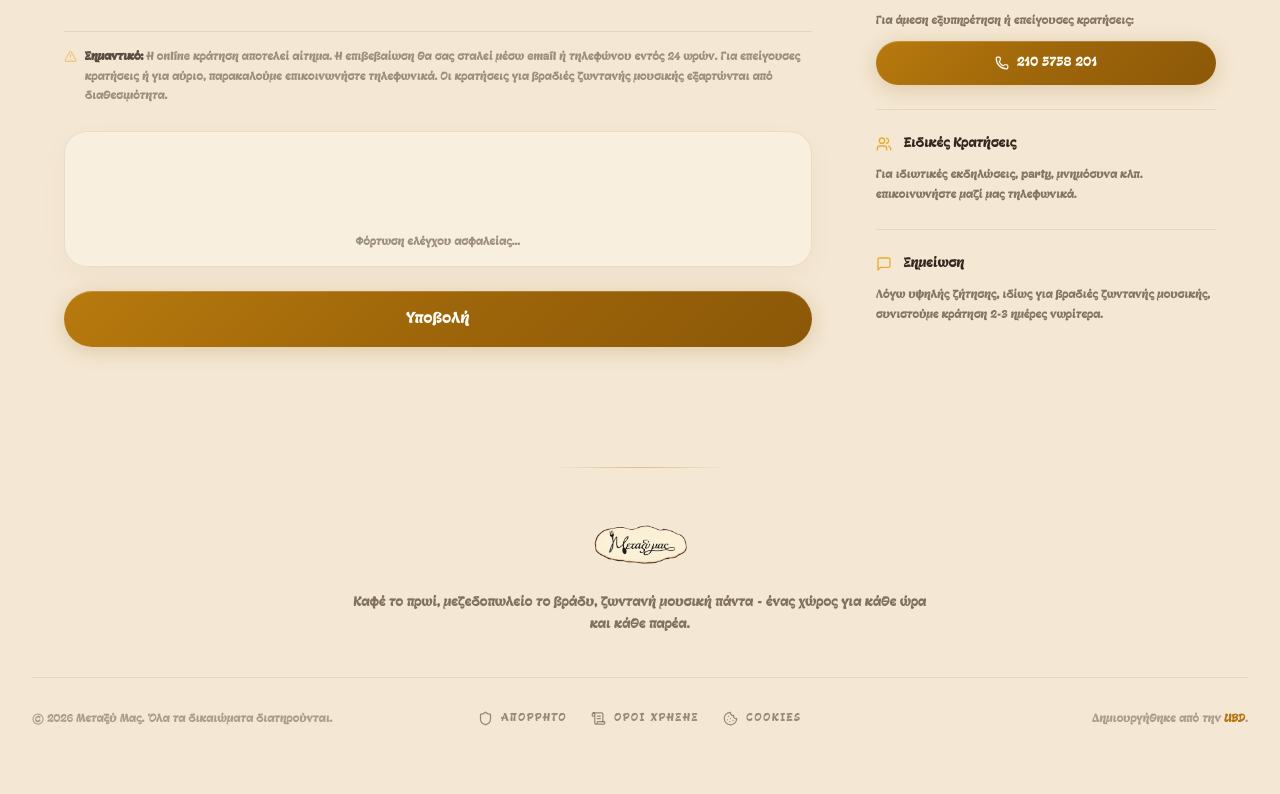
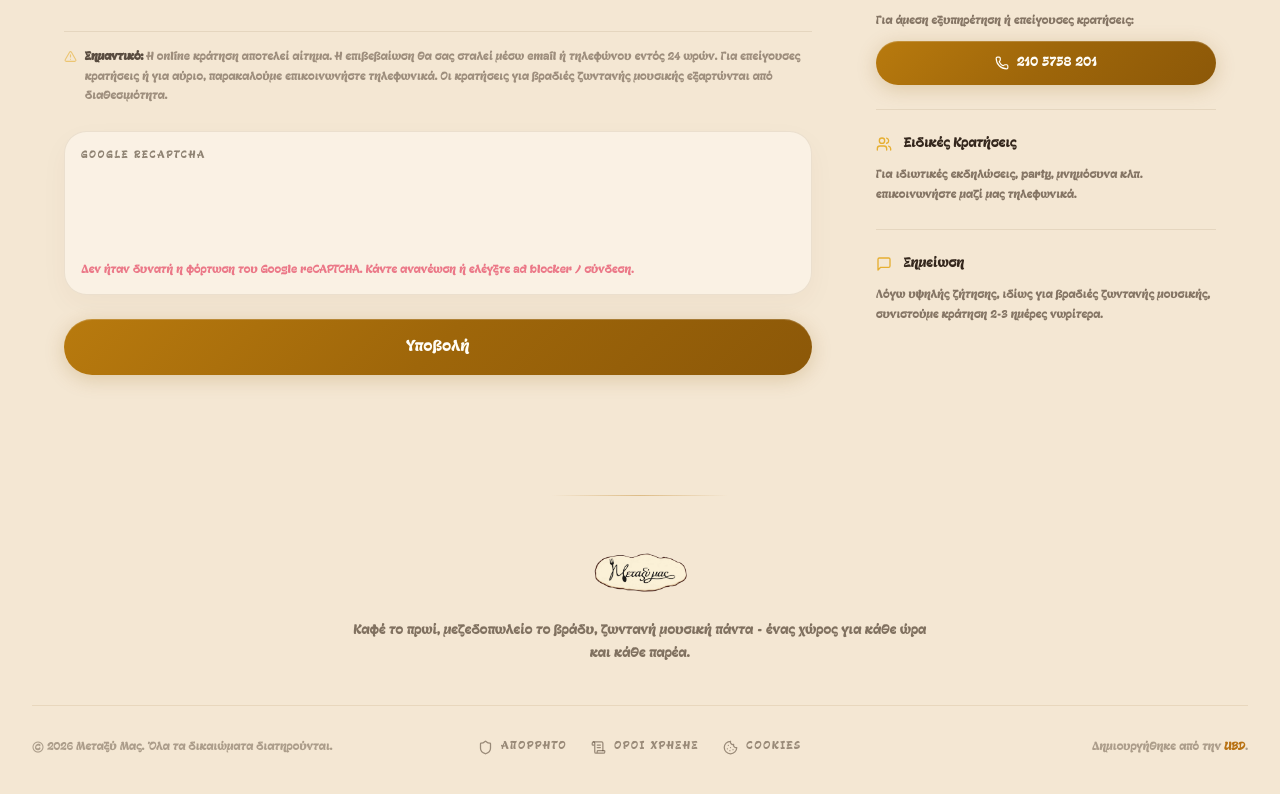
Before and after one commit to agargallis/metaxumas, a React (Vite) app: page /reservations in a window 1280 px wide. Shown: the part 980-1774 px from the top of the page. Built offline with nearby package versions, Linux system fonts and the light colour scheme; no server answers.

Commit message:
making next level changes

```diff
--- a/index.html
+++ b/index.html
@@ -4,11 +4,22 @@
     <meta charset="UTF-8" />
     <link rel="icon" type="image/png" href="/favicon.png" />
     <link rel="apple-touch-icon" href="/logo.png" />
+    <link rel="preload" href="/fonts/Gecko.ttf" as="font" type="font/ttf" crossorigin />
     <link rel="canonical" href="https://metaxumas.gr/" />
     <meta name="viewport" content="width=device-width, initial-scale=1.0" />
     <meta name="theme-color" content="#5a3418" />
     <meta name="color-scheme" content="light" />
     <style>
+      @font-face {
+        font-family: 'Gecko';
+        src:
+          local('Gecko'),
+          url('/fonts/Gecko.ttf') format('truetype');
+        font-weight: normal;
+        font-style: normal;
+        font-display: block;
+      }
+
       html {
         background: #f4e7d3;
       }
@@ -23,6 +34,7 @@
           radial-gradient(circle at top right, rgba(118, 47, 28, 0.10) 0%, transparent 22%),
           linear-gradient(180deg, rgba(248, 237, 220, 0.99) 0%, rgba(242, 226, 201, 0.99) 52%, rgba(232, 208, 176, 0.99) 100%);
         color: #241308;
+        font-family: 'Gecko', Georgia, Palatino, serif;
       }
 
       #root {
--- a/src/index.css
+++ b/src/index.css
@@ -4,10 +4,12 @@
 
 @font-face {
   font-family: 'Gecko';
-  src: url('/src/assets/fonts/Gecko.ttf') format('truetype');
+  src:
+    local('Gecko'),
+    url('/fonts/Gecko.ttf') format('truetype');
   font-weight: normal;
   font-style: normal;
-  font-display: swap;
+  font-display: block;
 }
 
 @keyframes shimmer {
--- a/src/pages/Reservations.jsx
+++ b/src/pages/Reservations.jsx
@@ -76,15 +76,28 @@ function RecaptchaBox({ onVerify, resetSignal }) {
   const containerRef = useRef(null)
   const widgetIdRef = useRef(null)
   const [loaded, setLoaded] = useState(false)
+  const [error, setError] = useState('')
 
   useEffect(() => {
+    if (!RECAPTCHA_SITE_KEY) {
+      setError('Δεν έχει οριστεί το Google reCAPTCHA site key.')
+      return undefined
+    }
+
     if (window.grecaptcha?.render) {
       setLoaded(true)
       return undefined
     }
 
     let script = document.getElementById('google-recaptcha-script')
-    const handleLoad = () => setLoaded(true)
+    const handleLoad = event => {
+      event?.currentTarget?.setAttribute('data-loaded', 'true')
+      setLoaded(true)
+      setError('')
+    }
+    const handleError = () => {
+      setError('Δεν ήταν δυνατή η φόρτωση του Google reCAPTCHA. Κάντε ανανέωση ή ελέγξτε ad blocker / σύνδεση.')
+    }
 
     if (!script) {
       script = document.createElement('script')
@@ -93,13 +106,20 @@ function RecaptchaBox({ onVerify, resetSignal }) {
       script.async = true
       script.defer = true
       script.addEventListener('load', handleLoad)
+      script.addEventListener('error', handleError)
       document.body.appendChild(script)
     } else {
-      script.addEventListener('load', handleLoad)
+      if (script.getAttribute('data-loaded') === 'true') {
+        setLoaded(true)
+      } else {
+        script.addEventListener('load', handleLoad)
+      }
+      script.addEventListener('error', handleError)
     }
 
     return () => {
       script?.removeEventListener('load', handleLoad)
+      script?.removeEventListener('error', handleError)
     }
   }, [])
 
@@ -107,12 +127,22 @@ function RecaptchaBox({ onVerify, resetSignal }) {
     if (!loaded || !containerRef.current || widgetIdRef.current !== null || !window.grecaptcha?.render) return
 
     const renderWidget = () => {
-      widgetIdRef.current = window.grecaptcha.render(containerRef.current, {
-        sitekey: RECAPTCHA_SITE_KEY,
-        callback: token => onVerify(token),
-        'expired-callback': () => onVerify(''),
-        'error-callback': () => onVerify(''),
-      })
+      try {
+        widgetIdRef.current = window.grecaptcha.render(containerRef.current, {
+          sitekey: RECAPTCHA_SITE_KEY,
+          callback: token => {
+            setError('')
+            onVerify(token)
+          },
+          'expired-callback': () => onVerify(''),
+          'error-callback': () => {
+            setError('Παρουσιάστηκε πρόβλημα με το reCAPTCHA. Δοκιμάστε ξανά.')
+            onVerify('')
+          },
+        })
+      } catch {
+        setError('Το Google reCAPTCHA δεν μπόρεσε να εμφανιστεί. Κάντε ανανέωση της σελίδας και δοκιμάστε ξανά.')
+      }
     }
 
     if (window.grecaptcha.ready) {
@@ -129,11 +159,15 @@ function RecaptchaBox({ onVerify, resetSignal }) {
   }, [resetSignal, onVerify])
 
   return (
-    <div className="rounded-[1.4rem] border border-[rgba(127,91,48,0.12)] bg-[rgba(255,249,240,0.42)] p-4 text-center shadow-[0_10px_28px_rgba(98,61,27,0.04)]">
-      <div className="flex justify-center">
-        <div ref={containerRef} className="min-h-[78px] overflow-hidden" />
+    <div className="rounded-[1.4rem] border border-[rgba(127,91,48,0.12)] bg-[rgba(255,249,240,0.56)] p-4 text-center shadow-[0_10px_28px_rgba(98,61,27,0.04)] sm:text-left">
+      <p className="mb-3 text-[0.68rem] font-medium uppercase tracking-[0.18em] text-[rgba(45,28,12,0.52)]">
+        Google reCAPTCHA
+      </p>
+      <div className="flex justify-center sm:justify-start">
+        <div ref={containerRef} className="min-h-[78px] w-full max-w-[304px]" />
       </div>
-      {!loaded ? <p className="mt-2 text-center text-xs text-[rgba(47,29,15,0.46)]">Φόρτωση ελέγχου ασφαλείας...</p> : null}
+      {!loaded && !error ? <p className="mt-2 text-center text-xs text-[rgba(47,29,15,0.46)] sm:text-left">Φόρτωση checkbox ασφαλείας...</p> : null}
+      {error ? <p className="mt-2 text-center text-xs text-wine-400 sm:text-left">{error}</p> : null}
     </div>
   )
 }
```
Also changed, not shown: public/fonts/Gecko.ttf (added).
